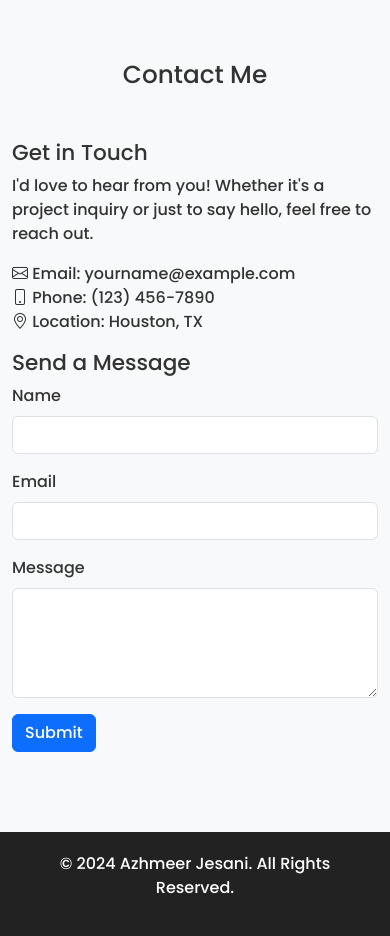
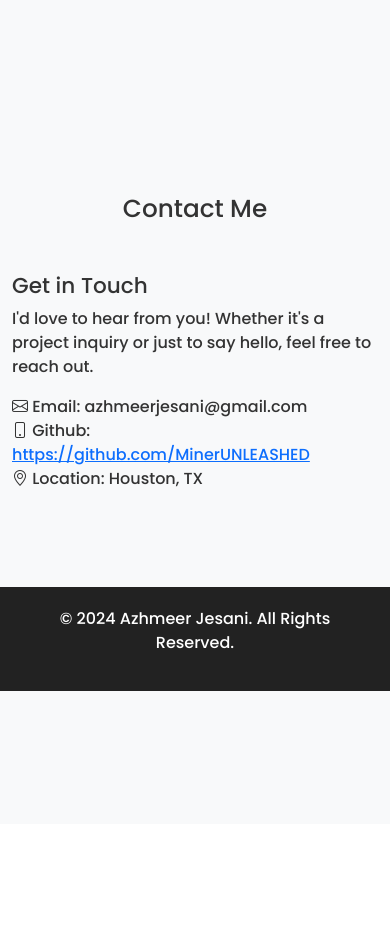
Before and after one commit to MinerUNLEASHED/PortfolioWebsite, a Django app: page / in a window 390 px wide; the page is wider, and only the part inside the window is pictured. Shown: the part 3809-4745 px from the top of that part. After the commit the page ends 4500 px from the top of that part, so only its background shows below. Run offline with Django 5.2, Linux system fonts and the light colour scheme; some libraries are stand-ins or nearby versions.

Commit message:
fixed contact page

```diff
--- a/templates/HomePage/homepage-old.html
+++ b/templates/HomePage/homepage-old.html
@@ -322,29 +322,29 @@
             <h4>Get in Touch</h4>
             <p>I'd love to hear from you! Whether it's a project inquiry or just to say hello, feel free to reach out.</p>
             <ul class="list-unstyled">
-              <li><i class="bi bi-envelope"></i> Email: yourname@example.com</li>
-              <li><i class="bi bi-phone"></i> Phone: (123) 456-7890</li>
+              <li><i class="bi bi-envelope"></i> Email: azhmeerjesani@gmail.com</li>
+              <li><i class="bi bi-phone"></i> Github: <a href="https://github.com/MinerUNLEASHED" target="_blank">https://github.com/MinerUNLEASHED</a> </li>
               <li><i class="bi bi-geo-alt"></i> Location: Houston, TX</li>
             </ul>
           </div>
-          <div class="col-md-6">
-            <h4>Send a Message</h4>
-            <form action="https://formspree.io/f/your_form_id" method="POST">
-              <div class="mb-3">
-                <label for="name" class="form-label">Name</label>
-                <input type="text" class="form-control" id="name" name="name" required>
-              </div>
-              <div class="mb-3">
-                <label for="email" class="form-label">Email</label>
-                <input type="email" class="form-control" id="email" name="_replyto" required>
-              </div>
-              <div class="mb-3">
-                <label for="message" class="form-label">Message</label>
-                <textarea class="form-control" id="message" name="message" rows="4" required></textarea>
-              </div>
-              <button type="submit" class="btn btn-primary">Submit</button>
-            </form>
-          </div>
+{#          <div class="col-md-6">#}
+{#            <h4>Send a Message</h4>#}
+{#            <form action="https://formspree.io/f/your_form_id" method="POST">#}
+{#              <div class="mb-3">#}
+{#                <label for="name" class="form-label">Name</label>#}
+{#                <input type="text" class="form-control" id="name" name="name" required>#}
+{#              </div>#}
+{#              <div class="mb-3">#}
+{#                <label for="email" class="form-label">Email</label>#}
+{#                <input type="email" class="form-control" id="email" name="_replyto" required>#}
+{#              </div>#}
+{#              <div class="mb-3">#}
+{#                <label for="message" class="form-label">Message</label>#}
+{#                <textarea class="form-control" id="message" name="message" rows="4" required></textarea>#}
+{#              </div>#}
+{#              <button type="submit" class="btn btn-primary">Submit</button>#}
+{#            </form>#}
+{#          </div>#}
         </div>
       </div>
       <!-- Footer -->
```
